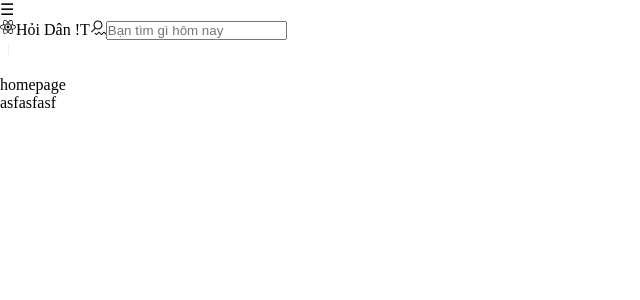
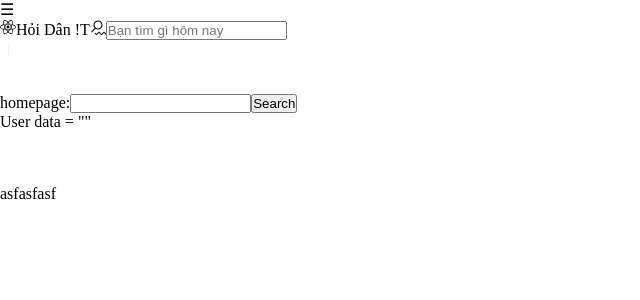
Before and after one commit to haryphamdev/react-for-nest, a React (Vite) app: page / in a window 1280 px wide. Shown: the top 300 px of the page, without its empty margins (0-640 px from the left). Built offline with nearby package versions, Linux system fonts and the light colour scheme; no server answers.

Commit message:
add demo cors

```diff
--- a/src/config/api.ts
+++ b/src/config/api.ts
@@ -1,4 +1,8 @@
 import axios from 'config/axios-customize';
+
+export const callFetchUser = (id: string) => {
+    return axios.get(`/users/${id}`)
+}
 
 export const callRegister = (fullName: string, email: string, password: string, phone: string) => {
     return axios.post('/api/v1/user/register', { fullName, email, password, phone })
--- a/src/config/axios-customize.ts
+++ b/src/config/axios-customize.ts
@@ -7,7 +7,7 @@ import type { AxiosRequestConfig } from "axios";
 
 const instance = axiosClient.create({
     baseURL: import.meta.env.VITE_BACKEND_URL,
-    withCredentials: true
+    // withCredentials: true
 });
 
 const NO_RETRY_HEADER = 'x-no-retry';
--- a/src/pages/home/index.tsx
+++ b/src/pages/home/index.tsx
@@ -1,7 +1,27 @@
+import { callFetchUser } from "@/config/api";
+import { useEffect, useState } from "react";
+
 const HomePage = () => {
+    const [id, setId] = useState<string>("");
+    const [user, setUser] = useState("");
+
+    const handleSearchUser = async () => {
+        const res = await callFetchUser(id);
+        if (res) setUser(res)
+    }
+
     return (
         <div>
-            homepage
+            <br />
+            <div>
+                homepage:
+                <input value={id} onChange={(e) => setId(e.target.value)} />
+                <button onClick={() => handleSearchUser()}>Search</button>
+            </div>
+            <div>
+                User data = {JSON.stringify(user)}
+            </div>
+            <br /> <br /> <br />
         </div>
     )
 }
```
